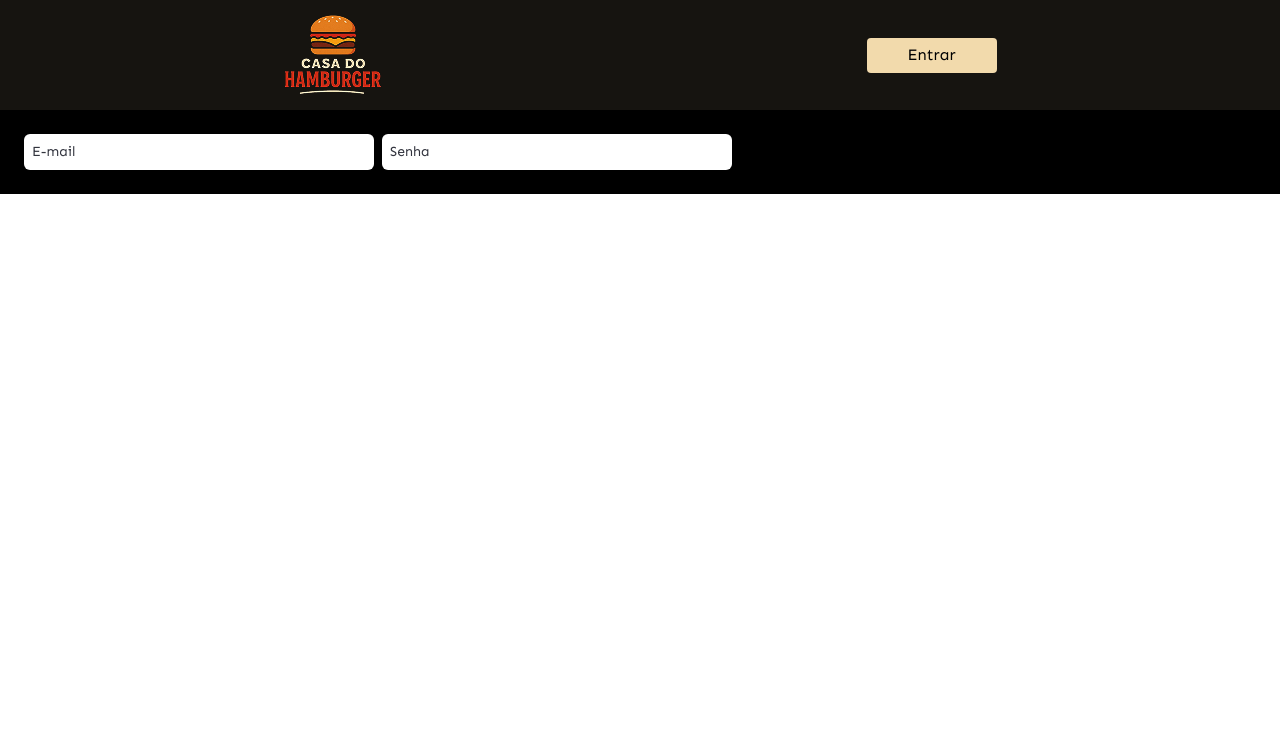
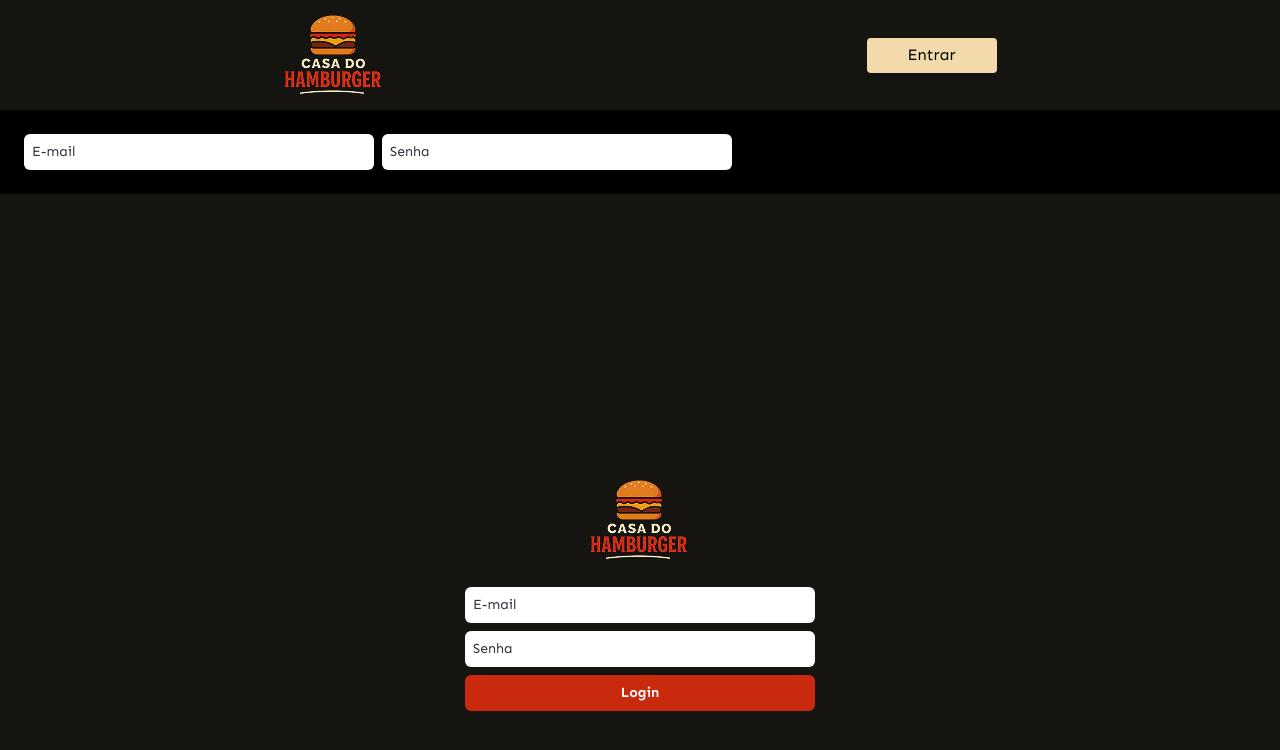
Before and after one commit to Erick-de-Paiva/casa-do-hamburguer, a React (Vite) app in the folder front-end/: page / in a window 1280 px wide. Shown: the top 750 px of the page. Built offline with nearby package versions, Linux system fonts and the light colour scheme.

Commit message:
cria componente login

```diff
--- /dev/null
+++ b/front-end/src/Login.tsx
@@ -0,0 +1,45 @@
+import { useState } from "react"
+import Input from "./components/Input"
+
+const Login = () => {
+    const [email, setEmail] = useState("")
+    const [password, setPassword] = useState("")
+
+    function handleSubmit(e: React.SubmitEvent<HTMLFormElement>) {
+        e.preventDefault()
+        console.log(email)
+        console.log(password)
+    }
+
+    return (
+        <form onSubmit={handleSubmit} className={`
+            flex h-screen justify-center items-center
+            bg-[#161410]
+        `}>
+            <div className={`
+                flex justify-center items-center flex-col gap-2
+            `}>
+                <img src="./logo.png" alt="" className="mb-4" />
+                <Input
+                    placeholder="E-mail"
+                    onChange={(e) => setEmail(e.target.value)}
+                />
+                <Input
+                    placeholder="Senha"
+                    type="password"
+                    onChange={(e) => setPassword(e.target.value)}
+                />
+                <button className={`
+                    w-full py-2 rounded-md
+                    bg-[#C92A0E]
+                    text-white text-sm font-bold
+                    cursor-pointer
+                `}>
+                    Login
+                </button>
+            </div>
+        </form>
+    )
+}
+
+export default Login
--- a/front-end/src/main.tsx
+++ b/front-end/src/main.tsx
@@ -3,10 +3,12 @@ import { createRoot } from 'react-dom/client'
 import './index.css'
 import App from './App.tsx'
 import Header from './components/Header.tsx'
+import Login from './Login.tsx'
 
 createRoot(document.getElementById('root')!).render(
   <StrictMode>
     <Header />
     <App />
+    <Login />
   </StrictMode>,
 )
```
